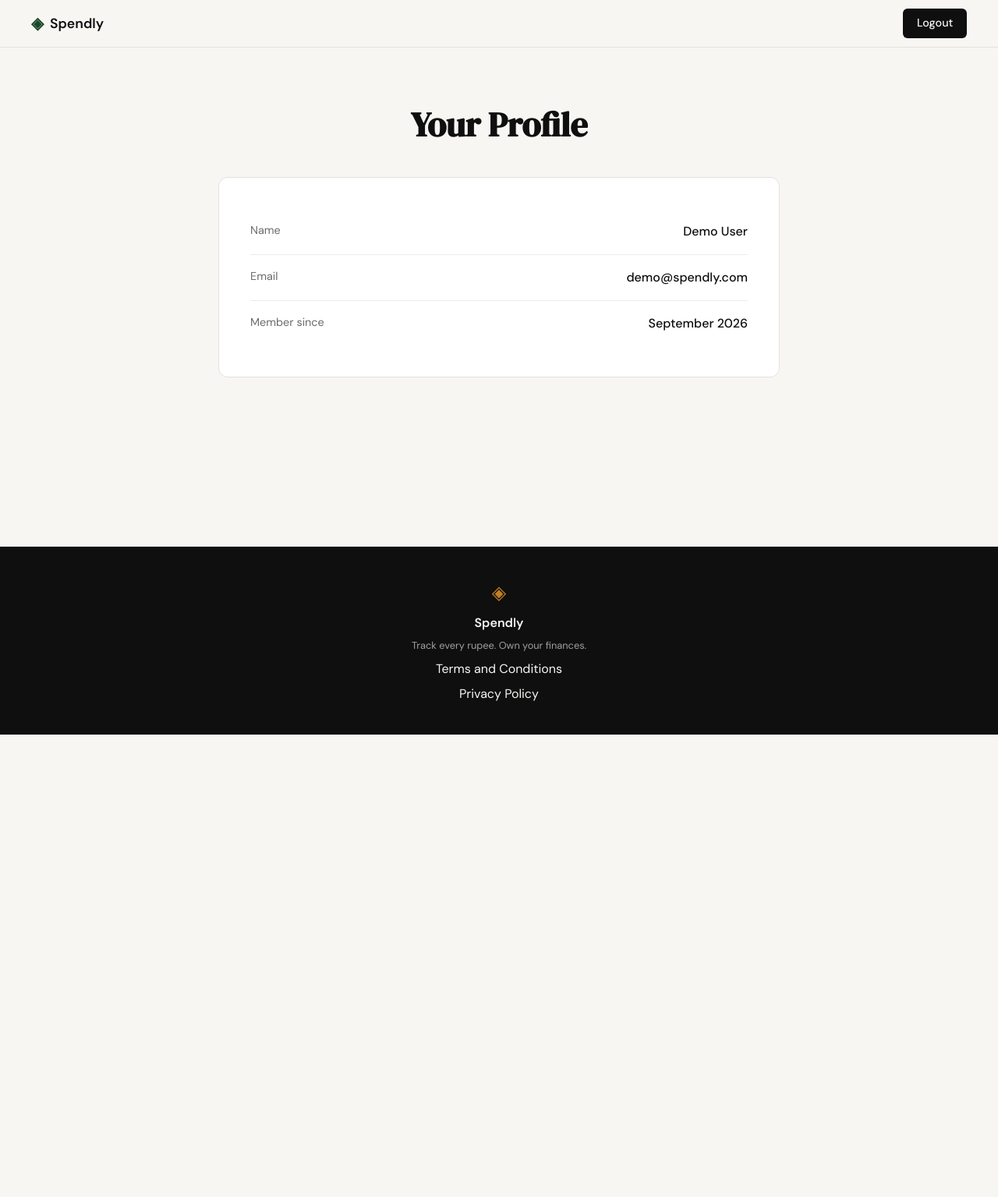
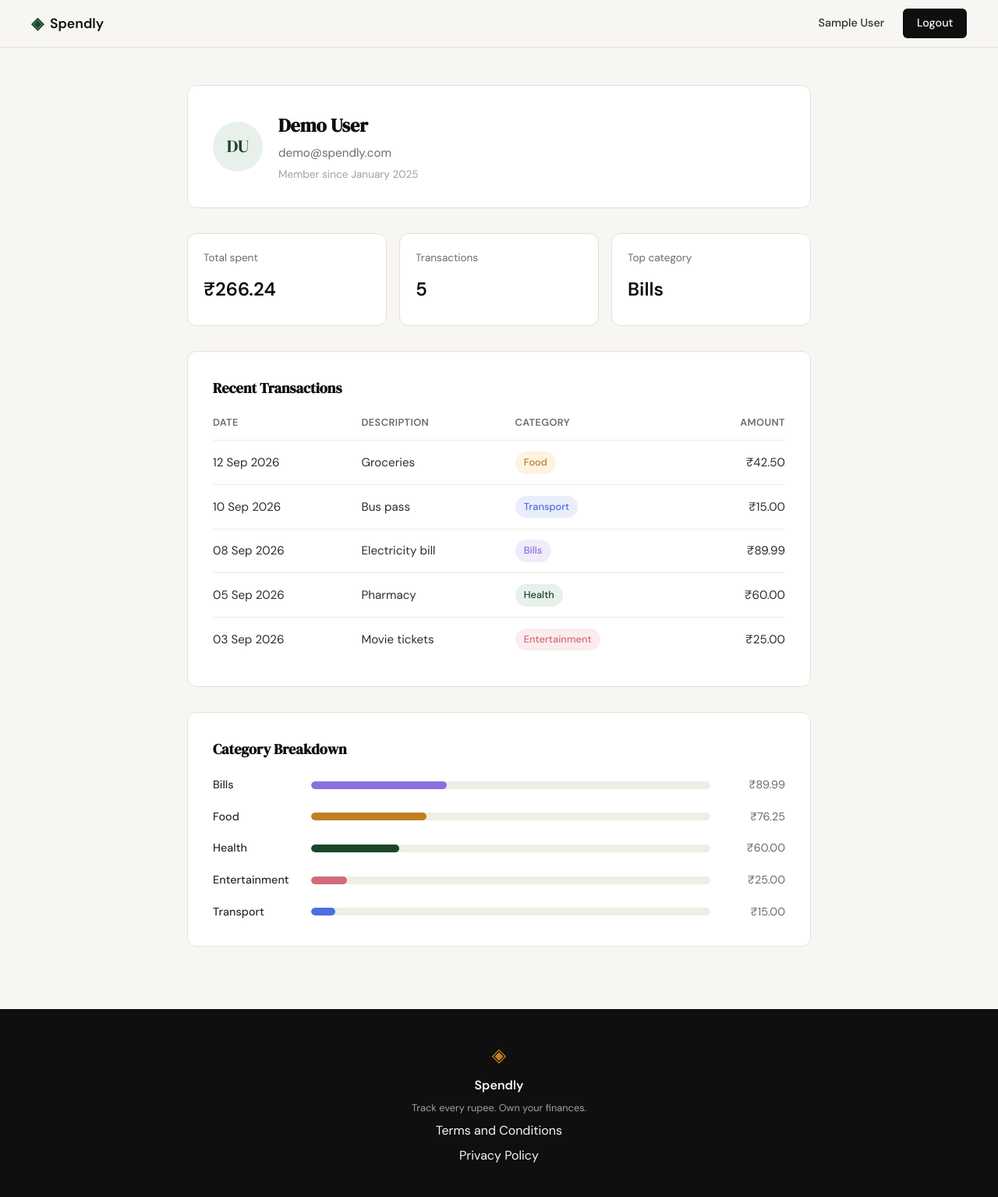
Before and after one commit to Advaitha23/spendly, a Flask app: page /profile in a window 1280 px wide. Shown: the whole page at 78% size. Before the commit the page ends 942 px from the top, so only its background shows below. Run offline with Flask 3, Linux system fonts and the light colour scheme; the visitor is signed in with stand-in values (Sample User, id 1); data comes from the database, SQL or seed files in the repository.

Commit message:
profilepage

```diff
--- a/expense-tracker/app.py
+++ b/expense-tracker/app.py
@@ -1,9 +1,7 @@
-from datetime import datetime
-
 from flask import Flask, render_template, request, redirect, url_for, session
 from werkzeug.security import generate_password_hash, check_password_hash
 
-from database.db import get_db, init_db, seed_db, get_user_by_email, get_user_by_id, create_user
+from database.db import get_db, init_db, seed_db, get_user_by_email, create_user
 
 app = Flask(__name__)
 app.secret_key = "dev-secret-key-change-in-production"
@@ -56,6 +54,7 @@ def login():
             return render_template("login.html", error="Invalid email or password.")
 
         session["user_id"] = user["id"]
+        session["user_name"] = user["name"]
         return redirect(url_for("profile"))
 
     return render_template("login.html")
@@ -86,9 +85,42 @@ def profile():
     if not session.get("user_id"):
         return redirect(url_for("login"))
 
-    user = get_user_by_id(session["user_id"])
-    member_since = datetime.strptime(user["created_at"], "%Y-%m-%d %H:%M:%S").strftime("%B %Y")
-    return render_template("profile.html", user=user, member_since=member_since)
+    user = {
+        "name": "Demo User",
+        "email": "demo@spendly.com",
+        "initials": "DU",
+        "member_since": "January 2025",
+    }
+
+    stats = [
+        {"label": "Total spent", "value": "₹266.24"},
+        {"label": "Transactions", "value": "5"},
+        {"label": "Top category", "value": "Bills"},
+    ]
+
+    transactions = [
+        {"date": "12 Sep 2026", "description": "Groceries", "category": "Food", "category_slug": "food", "amount": 42.50},
+        {"date": "10 Sep 2026", "description": "Bus pass", "category": "Transport", "category_slug": "transport", "amount": 15.00},
+        {"date": "08 Sep 2026", "description": "Electricity bill", "category": "Bills", "category_slug": "bills", "amount": 89.99},
+        {"date": "05 Sep 2026", "description": "Pharmacy", "category": "Health", "category_slug": "health", "amount": 60.00},
+        {"date": "03 Sep 2026", "description": "Movie tickets", "category": "Entertainment", "category_slug": "entertainment", "amount": 25.00},
+    ]
+
+    categories = [
+        {"name": "Bills", "slug": "bills", "total": 89.99, "percent": 34},
+        {"name": "Food", "slug": "food", "total": 76.25, "percent": 29},
+        {"name": "Health", "slug": "health", "total": 60.00, "percent": 22},
+        {"name": "Entertainment", "slug": "entertainment", "total": 25.00, "percent": 9},
+        {"name": "Transport", "slug": "transport", "total": 15.00, "percent": 6},
+    ]
+
+    return render_template(
+        "profile.html",
+        user=user,
+        stats=stats,
+        transactions=transactions,
+        categories=categories,
+    )
 
 
 @app.route("/expenses/add")
--- a/expense-tracker/database/db.py
+++ b/expense-tracker/database/db.py
@@ -19,17 +19,6 @@ def get_user_by_email(email):
     row = cur.execute(
         "SELECT * FROM users WHERE email = ?",
         (email,),
-    ).fetchone()
-    conn.close()
-    return row
-
-
-def get_user_by_id(user_id):
-    conn = get_db()
-    cur = conn.cursor()
-    row = cur.execute(
-        "SELECT * FROM users WHERE id = ?",
-        (user_id,),
     ).fetchone()
     conn.close()
     return row
--- a/expense-tracker/static/css/style.css
+++ b/expense-tracker/static/css/style.css
@@ -18,6 +18,13 @@
     --danger-light: #fdecea;
     --border: #e4e1da;
     --border-soft: #eeebe4;
+
+    --cat-blue: #4c6fe0;
+    --cat-blue-light: #eaeefc;
+    --cat-purple: #8b6fe0;
+    --cat-purple-light: #f0ecfb;
+    --cat-rose: #d16b7a;
+    --cat-rose-light: #fbecef;
 
     --font-display: 'DM Serif Display', Georgia, serif;
     --font-body: 'DM Sans', system-ui, sans-serif;
@@ -102,6 +109,8 @@ a { color: inherit; text-decoration: none; }
 
 .nav-links a { color: var(--ink-muted); transition: color 0.2s; }
 .nav-links a:hover { color: var(--ink); }
+
+.nav-username { color: var(--ink-soft); font-weight: 500; }
 
 .nav-cta {
     background: var(--ink) !important;
@@ -605,51 +614,162 @@ a { color: inherit; text-decoration: none; }
 /* ------------------------------------------------------------------ */
 
 .profile-section {
-    padding: 4rem 2rem 5rem;
+    padding: 3rem 2rem 5rem;
 }
 
 .profile-container {
-    max-width: 720px;
+    max-width: 800px;
     margin: 0 auto;
+    display: flex;
+    flex-direction: column;
+    gap: 2rem;
 }
 
 .profile-header {
-    text-align: center;
-    margin-bottom: 2rem;
+    display: flex;
+    align-items: center;
+    gap: 1.25rem;
+    background: var(--paper-card);
+    border: 1px solid var(--border);
+    border-radius: var(--radius-md);
+    padding: 2rem;
 }
 
-.profile-title {
+.profile-avatar {
+    flex-shrink: 0;
+    width: 64px;
+    height: 64px;
+    border-radius: 50%;
+    background: var(--accent-light);
+    color: var(--accent);
+    display: flex;
+    align-items: center;
+    justify-content: center;
     font-family: var(--font-display);
-    font-size: clamp(2rem, 4vw, 2.75rem);
+    font-size: 1.4rem;
+}
+
+.profile-name {
+    font-family: var(--font-display);
+    font-size: 1.5rem;
     color: var(--ink);
 }
 
-.profile-card {
+.profile-email {
+    color: var(--ink-muted);
+    font-size: 0.95rem;
+    margin-top: 0.2rem;
+}
+
+.profile-member-since {
+    color: var(--ink-faint);
+    font-size: 0.85rem;
+    margin-top: 0.3rem;
+}
+
+.profile-stats-row {
+    display: grid;
+    grid-template-columns: repeat(3, 1fr);
+    gap: 1rem;
+}
+
+.profile-block {
     background: var(--paper-card);
     border: 1px solid var(--border);
     border-radius: var(--radius-md);
-    padding: 2.5rem;
+    padding: 2rem;
 }
 
-.profile-field {
-    display: flex;
-    justify-content: space-between;
-    padding: 1rem 0;
+.profile-block-title {
+    font-family: var(--font-display);
+    font-size: 1.15rem;
+    color: var(--ink);
+    margin-bottom: 1.25rem;
+}
+
+.profile-table {
+    width: 100%;
+    border-collapse: collapse;
+}
+
+.profile-table th {
+    text-align: left;
+    font-size: 0.8rem;
+    font-weight: 600;
+    color: var(--ink-muted);
+    text-transform: uppercase;
+    letter-spacing: 0.03em;
+    padding: 0 0 0.75rem;
     border-bottom: 1px solid var(--border-soft);
 }
 
-.profile-field:last-child {
-    border-bottom: none;
+.profile-table td {
+    padding: 0.85rem 0;
+    border-bottom: 1px solid var(--border-soft);
+    color: var(--ink-soft);
+    font-size: 0.95rem;
 }
 
-.profile-label {
-    color: var(--ink-muted);
-    font-size: 0.9rem;
+.profile-table tr:last-child td { border-bottom: none; }
+
+.profile-table .align-right { text-align: right; }
+
+.badge {
+    display: inline-block;
+    padding: 0.25rem 0.7rem;
+    border-radius: 999px;
+    font-size: 0.8rem;
+    font-weight: 500;
 }
 
-.profile-value {
-    color: var(--ink);
+.badge-food { background: var(--accent-2-light); color: var(--accent-2); }
+.badge-transport { background: var(--cat-blue-light); color: var(--cat-blue); }
+.badge-bills { background: var(--cat-purple-light); color: var(--cat-purple); }
+.badge-health { background: var(--accent-light); color: var(--accent); }
+.badge-entertainment { background: var(--cat-rose-light); color: var(--cat-rose); }
+
+.profile-category-list {
+    display: flex;
+    flex-direction: column;
+    gap: 1.1rem;
+}
+
+.profile-category-row {
+    display: grid;
+    grid-template-columns: 110px 1fr 80px;
+    align-items: center;
+    gap: 1rem;
+}
+
+.profile-category-label {
+    font-size: 0.9rem;
     font-weight: 500;
+    color: var(--ink-soft);
+}
+
+.profile-category-amount {
+    font-size: 0.9rem;
+    color: var(--ink-muted);
+    text-align: right;
+}
+
+.bar-food { background: var(--accent-2); }
+.bar-transport { background: var(--cat-blue); }
+.bar-bills { background: var(--cat-purple); }
+.bar-health { background: var(--accent); }
+.bar-entertainment { background: var(--cat-rose); }
+
+.progress-6 { width: 6%; }
+.progress-9 { width: 9%; }
+.progress-22 { width: 22%; }
+.progress-29 { width: 29%; }
+.progress-34 { width: 34%; }
+
+@media (max-width: 640px) {
+    .profile-header { flex-direction: column; text-align: center; }
+    .profile-stats-row { grid-template-columns: 1fr; }
+    .profile-category-row { grid-template-columns: 90px 1fr 70px; }
+    .profile-table { display: block; overflow-x: auto; }
 }
 
 /* ------------------------------------------------------------------ */
--- a/expense-tracker/templates/base.html
+++ b/expense-tracker/templates/base.html
@@ -20,6 +20,7 @@
             </a>
             <div class="nav-links">
                 {% if session.user_id %}
+                <span class="nav-username">{{ session.user_name }}</span>
                 <a href="{{ url_for('logout') }}" class="nav-cta">Logout</a>
                 {% else %}
                 <a href="{{ url_for('login') }}">Sign in</a>
--- a/expense-tracker/templates/profile.html
+++ b/expense-tracker/templates/profile.html
@@ -8,21 +8,59 @@
     <div class="profile-container">
 
         <div class="profile-header">
-            <h1 class="profile-title">Your Profile</h1>
+            <div class="profile-avatar">{{ user.initials }}</div>
+            <div class="profile-header-info">
+                <h1 class="profile-name">{{ user.name }}</h1>
+                <p class="profile-email">{{ user.email }}</p>
+                <p class="profile-member-since">Member since {{ user.member_since }}</p>
+            </div>
         </div>
 
-        <div class="profile-card">
-            <div class="profile-field">
-                <span class="profile-label">Name</span>
-                <span class="profile-value">{{ user.name }}</span>
+        <div class="profile-stats-row">
+            {% for stat in stats %}
+            <div class="stat-card">
+                <span class="stat-label">{{ stat.label }}</span>
+                <span class="stat-value">{{ stat.value }}</span>
             </div>
-            <div class="profile-field">
-                <span class="profile-label">Email</span>
-                <span class="profile-value">{{ user.email }}</span>
-            </div>
-            <div class="profile-field">
-                <span class="profile-label">Member since</span>
-                <span class="profile-value">{{ member_since }}</span>
+            {% endfor %}
+        </div>
+
+        <div class="profile-block">
+            <h2 class="profile-block-title">Recent Transactions</h2>
+            <table class="profile-table">
+                <thead>
+                    <tr>
+                        <th>Date</th>
+                        <th>Description</th>
+                        <th>Category</th>
+                        <th class="align-right">Amount</th>
+                    </tr>
+                </thead>
+                <tbody>
+                    {% for tx in transactions %}
+                    <tr>
+                        <td>{{ tx.date }}</td>
+                        <td>{{ tx.description }}</td>
+                        <td><span class="badge badge-{{ tx.category_slug }}">{{ tx.category }}</span></td>
+                        <td class="align-right">₹{{ "%.2f"|format(tx.amount) }}</td>
+                    </tr>
+                    {% endfor %}
+                </tbody>
+            </table>
+        </div>
+
+        <div class="profile-block">
+            <h2 class="profile-block-title">Category Breakdown</h2>
+            <div class="profile-category-list">
+                {% for cat in categories %}
+                <div class="profile-category-row">
+                    <span class="profile-category-label">{{ cat.name }}</span>
+                    <div class="progress-track">
+                        <div class="progress-bar bar-{{ cat.slug }} progress-{{ cat.percent }}"></div>
+                    </div>
+                    <span class="profile-category-amount">₹{{ "%.2f"|format(cat.total) }}</span>
+                </div>
+                {% endfor %}
             </div>
         </div>
 
```
Also changed, not shown: .claude/skills/frontend-design/SKILL.md (added).
